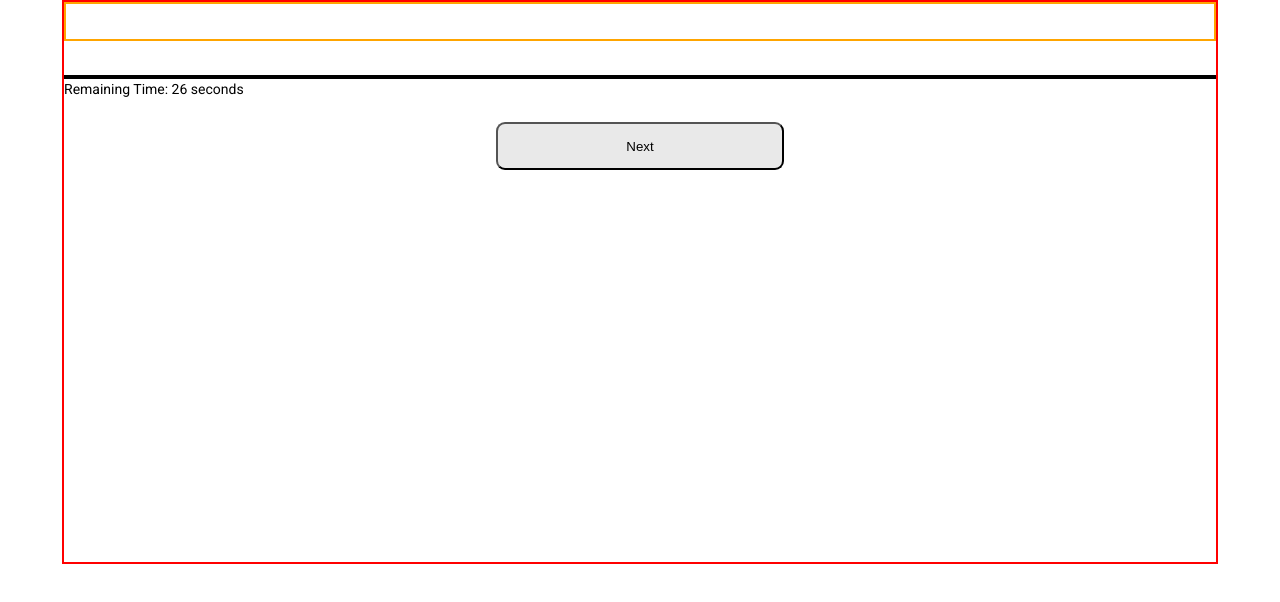
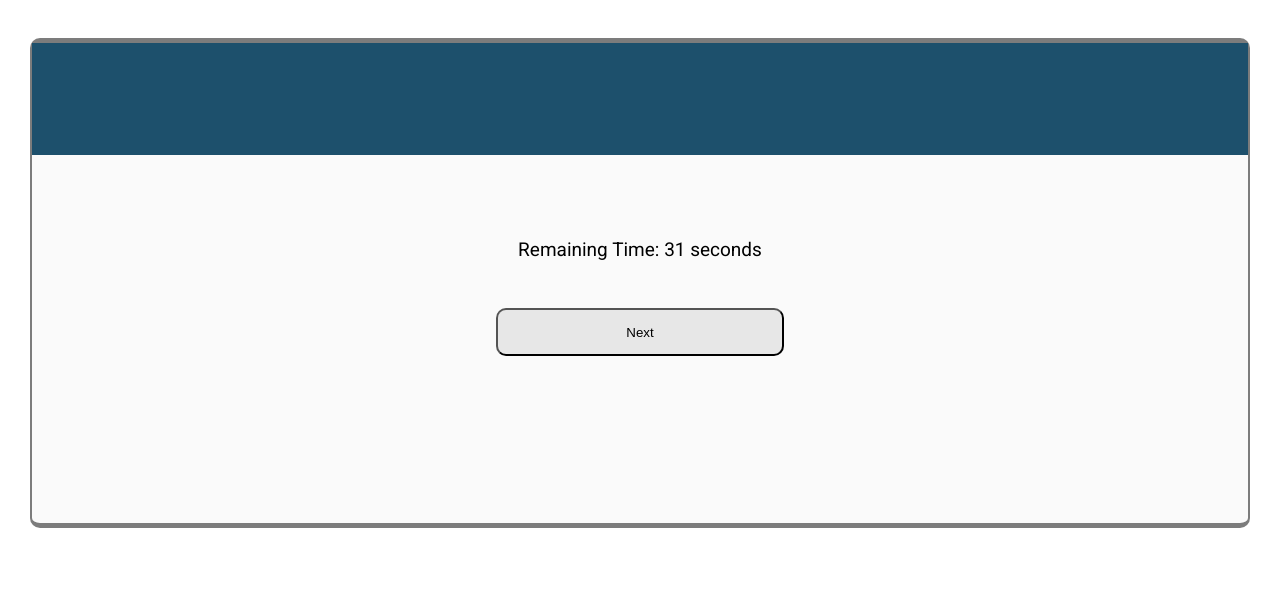
Before and after one commit to nordstromkristofer/TriviaAppKN, an Angular app in the folder triviaApp/: page /quiz in a window 1280 px wide. Shown: the top 602 px of the page. Built offline with nearby package versions, Linux system fonts and the light colour scheme.

Commit message:
additional styling

```diff
--- a/triviaApp/src/app/pages/quiz-form/quiz-form.component.css
+++ b/triviaApp/src/app/pages/quiz-form/quiz-form.component.css
@@ -1,12 +1,14 @@
-.quizcard {
+.quizform {
   margin: 0% auto;
   width: 20%;
   margin-top: 5%;
   background-color: #1d506c;
+  border: 5px solid #f6f2ec;
+  border-radius: 10px;
 }
 
 label {
-  color: white;
+  color: whitesmoke;
   font-family: Arial, Helvetica, sans-serif;
   font-size: 18px;
 }
--- a/triviaApp/src/app/pages/quiz-form/quiz-form.component.html
+++ b/triviaApp/src/app/pages/quiz-form/quiz-form.component.html
@@ -1,4 +1,4 @@
-<mat-card class="quizcard">
+<mat-card class="quizform">
   <mat-card-title class="cardtitle">My Form</mat-card-title>
   <mat-card-content style="padding: 2%;">
     <form (ngSubmit)="onSubmit()">
--- a/triviaApp/src/app/pages/quizcard/quizcard.component.css
+++ b/triviaApp/src/app/pages/quizcard/quizcard.component.css
@@ -1,47 +1,58 @@
 .quiz-container {
-  border: 2px solid red;
   margin: 0 auto;
-  width: 90%;
-  height: 70%;
+  margin-top: 3%;
+  width: 95%;
+  height: 60%;
+  border-bottom: 5px solid #00000080;
+  border-top: 5px solid #00000080;
+  border-left: 2px solid #00000080;
+  border-right: 2px solid #00000080;
+  border-radius: 10px;
+  background-color: #fafafa;
 }
 
 
 
 .answers {
   height: 54%;
-  border: 2px solid black;
   margin: 0% auto;
   display: flex;
   align-content: center;
   justify-content: space-around;
   align-items: center;
+
 }
 
 .answer {
-  border: 2px solid black;
-  border-radius: 15px;
+
   height: 10rem;
   display: flex;
   align-content: center;
   flex-wrap: wrap;
-  font-size: 15px;
+  font-size: 25px;
   font-weight: 200;
   width: 25%;
   justify-content: center;
   margin-right: 3%;
-  background-color: #8fde2278
+  background-color: #1d506c;
+  border: 5px solid #f6f2ec;
+  border-radius: 15px;
+  color: whitesmoke;
 }
 
 .answer.active {
-  background-color: #bd492d94;
+  background-color: #bd492db8;
 }
 
 .question {
-  padding-top: 3%;
-  margin: 0% auto;
-  border: 2px solid orange;
   text-align: center;
   margin-bottom: 3%;
+  height: 7rem;
+  background-color: #1d506c;
+  color: whitesmoke;
+  display: flex;
+  justify-content: center;
+  align-items: center;
 }
 
 ul,
@@ -53,12 +64,20 @@ li {
   align-items: center;
   display: flex;
   justify-content: center;
-  margin-top: 2%;
+  margin-top: 4%;
+  border-radius: 10px;
 }
 
 button {
-  background-color: #d2d2d27a;
   width: 18rem;
   height: 3rem;
   border-radius: 9px;
+  border-radius: 10px;
+  background-color: #f6f2ec;
 }
+
+.timer {
+  text-align: center;
+  padding-top: 3rem;
+  font-size: 19px;
+}
--- a/triviaApp/src/app/pages/quizcard/quizcard.component.ts
+++ b/triviaApp/src/app/pages/quizcard/quizcard.component.ts
@@ -42,7 +42,7 @@ export class QuizCardComponent implements OnInit {
       console.log('Shuffled Answers:', this.shuffledAnswers);
 
       // Start the countdown timer
-      this.startTimer();
+      // this.startTimer();
     });
   }
 
@@ -51,7 +51,7 @@ export class QuizCardComponent implements OnInit {
     this.stopTimer();
   }
 
-  startTimer(): void {
+  /*   startTimer(): void {
       this.timer = setInterval(() => {
         this.remainingTime--;
         if (this.remainingTime === 0) {
@@ -60,7 +60,7 @@ export class QuizCardComponent implements OnInit {
           this.nextQuestion();
         }
       }, 1000);
-  }
+    } */
 
   stopTimer(): void {
     clearInterval(this.timer);
@@ -113,13 +113,13 @@ export class QuizCardComponent implements OnInit {
       this.selectedAnswer = undefined;
       this.remainingTime = 31; // Reset the remaining time for the next question
       // Start the countdown timer for the next question
-      this.startTimer();
+      // this.startTimer();
     } else {
       // End of quiz
       console.log('End of quiz');
-      // Store user answer for the last question
+      // Store answers
       this.userAnswers[this.currentIndex] = this.selectedAnswer;
-      // Count correct and incorrect answers
+      // Counting answers
       const correctAnswersCount = this.userAnswers.filter(
         (answer, index) => answer === this.quizQuestions[index].correct_answer
       ).length;
```
Lines whose indentation alone changed are shown as unchanged.
